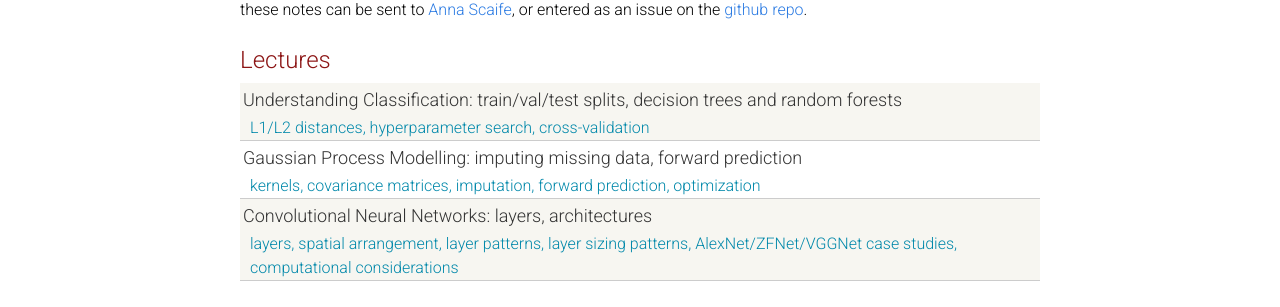
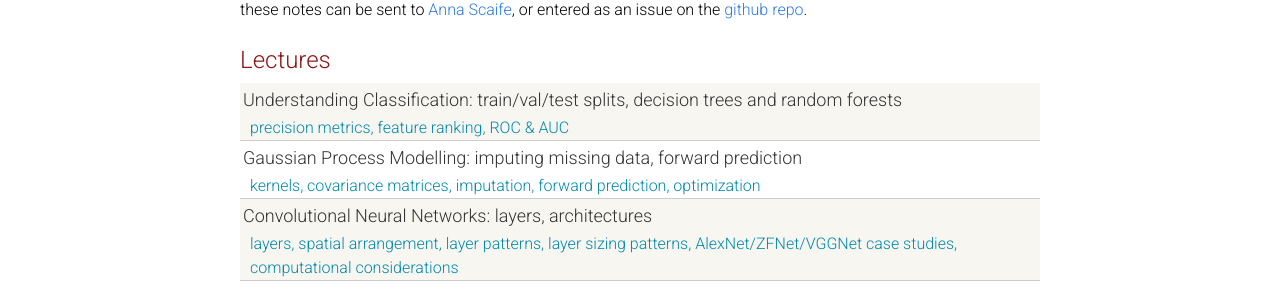
Before and after one commit to as595/csc-2019, a Jekyll site: the page built from index.html, in a window 1280 px wide. Shown: the part 113-420 px from the top of the page. Built offline with Jekyll 4.4.1, drawn with Linux system fonts in a browser that asks for light colours.

Commit message:
Update index.html

```diff
--- a/index.html
+++ b/index.html
@@ -19,7 +19,7 @@ layout: default
         Understanding Classification: train/val/test splits, decision trees and random forests
       </a>
       <div class="kw">
-        L1/L2 distances, hyperparameter search, cross-validation
+        precision metrics, feature ranking, ROC & AUC
       </div>
     </div>
 
```
